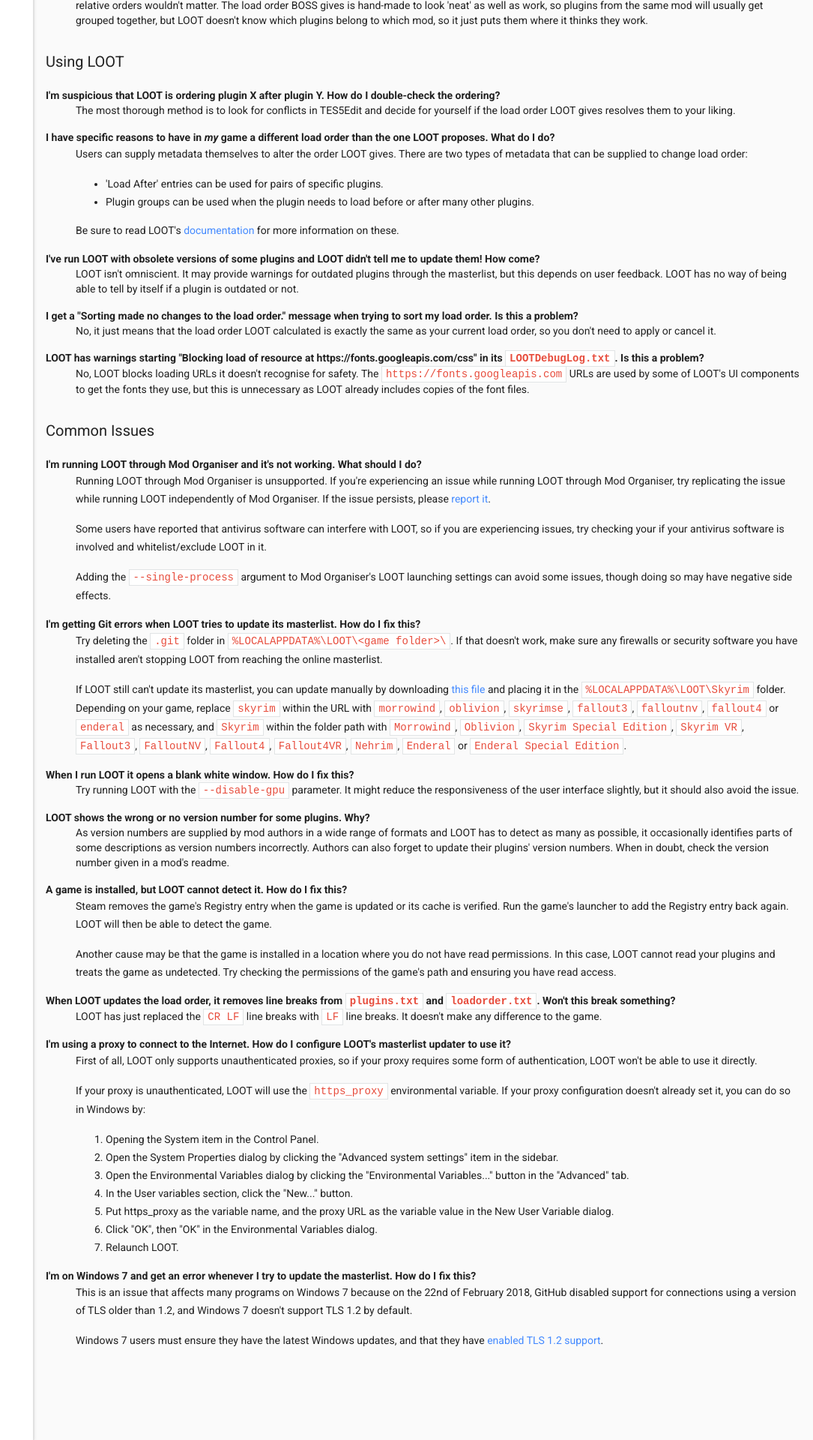
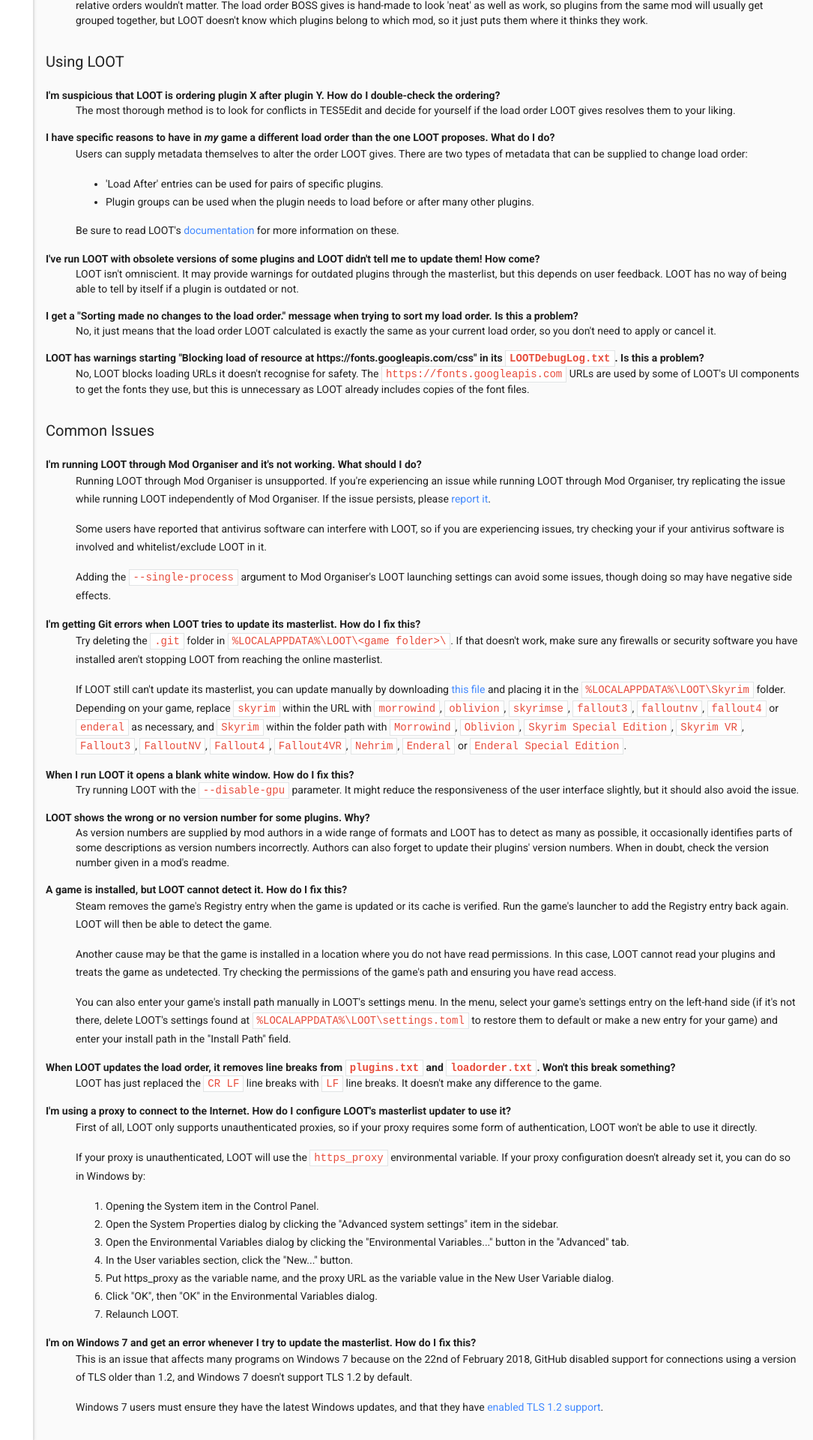
Before and after one commit to loot/loot.github.io, a Jekyll site: the page built from docs/help/LOOT-FAQs.html, in a window 1280 px wide. Shown: the part 1577-3497 px from the top of the page at 75% size, without its empty margins (195-1280 px from the left). Built offline with Jekyll 4.4.1, drawn with Linux system fonts in a browser that asks for light colours; nearby versions of some CDN libraries.

Commit message:
Update Game Not Detected section of FAQ   * Add a paragraph about manually entering the install path.

```diff
--- a/docs/help/LOOT-FAQs.html
+++ b/docs/help/LOOT-FAQs.html
@@ -142,6 +142,7 @@
   <dd>
     <p>Steam removes the game's Registry entry when the game is updated or its cache is verified. Run the game's launcher to add the Registry entry back again. LOOT will then be able to detect the game.</p>
     <p>Another cause may be that the game is installed in a location where you do not have read permissions. In this case, LOOT cannot read your plugins and treats the game as undetected. Try checking the permissions of the game's path and ensuring you have read access.</p>
+    <p>You can also enter your game's install path manually in LOOT's settings menu. In the menu, select your game's settings entry on the left-hand side (if it's not there, delete LOOT's settings found at <code>%LOCALAPPDATA%\LOOT\settings.toml</code> to restore them to default or make a new entry for your game) and enter your install path in the "Install Path" field.</p>
   </dd>
 
   <dt id="line-breaks">When LOOT updates the load order, it removes line breaks from <code>plugins.txt</code> and <code>loadorder.txt</code>. Won't this break something?</dt>
```
